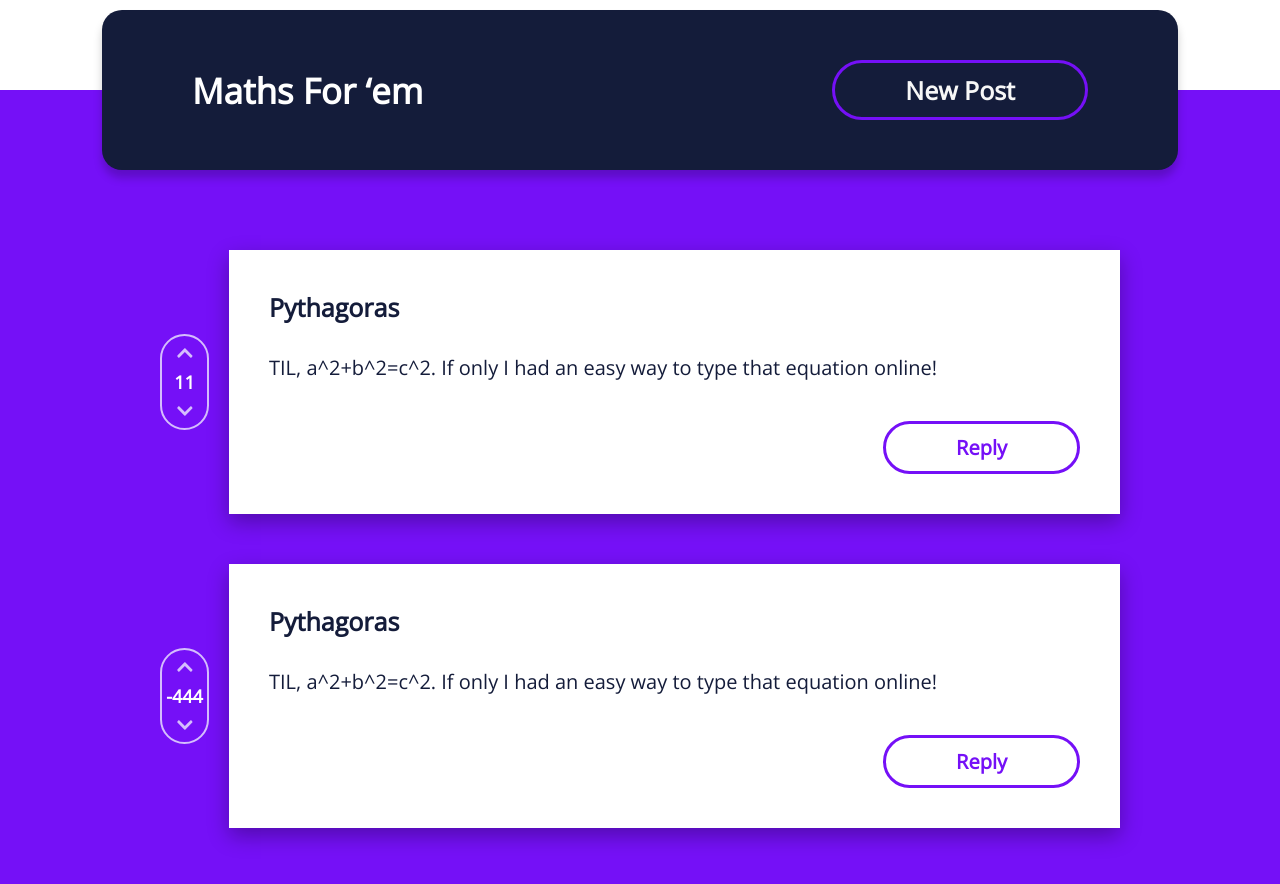
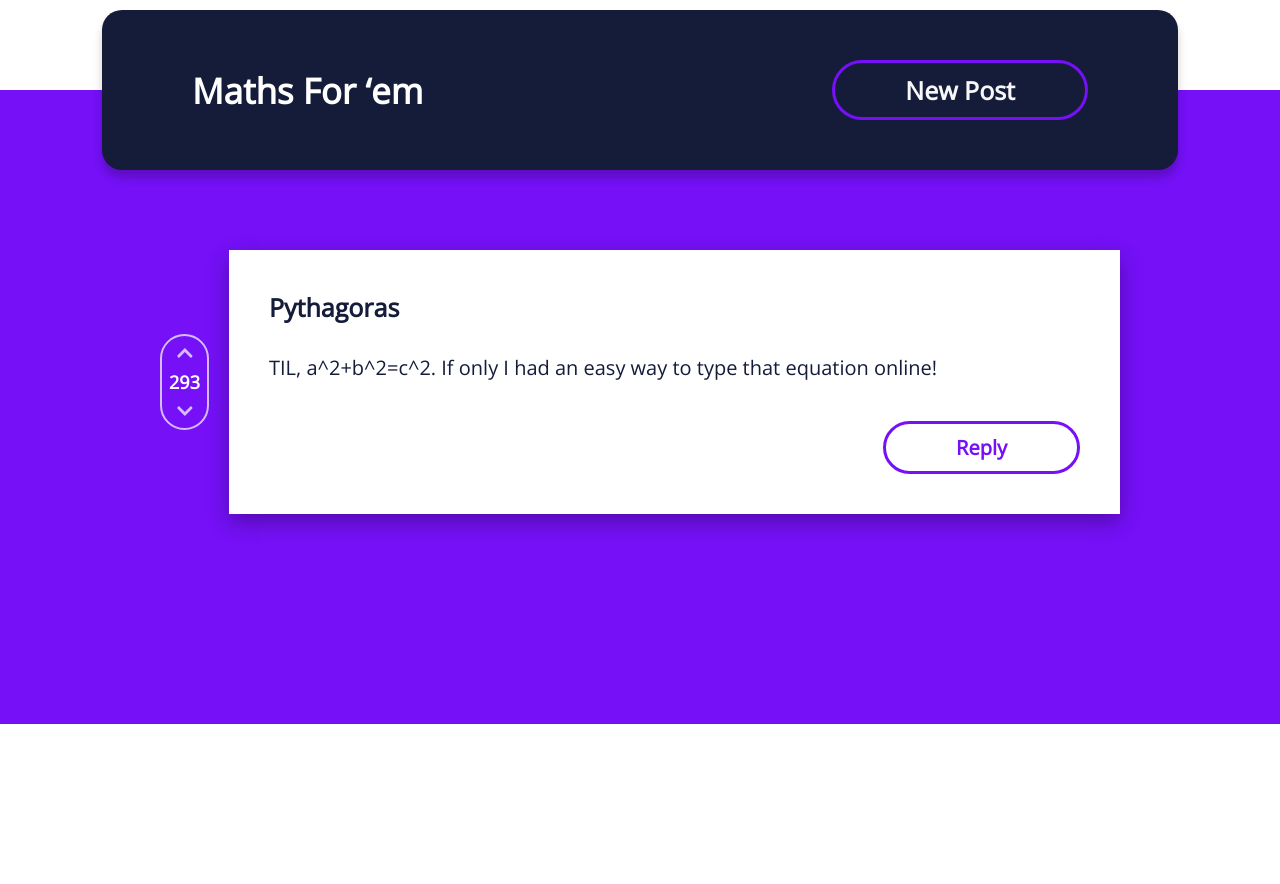
Before and after one commit to lswifty2017/maths-for-em, a React (Create React App) app: page / in a window 1280 px wide. Shown: the top 884 px of the page. After the commit the page ends 800 px from the top, so only its background shows below. Built offline with nearby package versions, Linux system fonts and the light colour scheme.

Commit message:
State transferred from App parent to child as props

```diff
--- a/src/App.js
+++ b/src/App.js
@@ -1,13 +1,24 @@
-import React from "react";
+import React, { useState } from "react";
 import Header from "./components/header/header";
 import Layout from "./components/layout/layout";
 import PostsContainer from "./components/postsContainer/postsContainer";
 
 function App() {
+  const testPost = {
+    id: 0,
+    pseudonym: "Pythagoras",
+    content:
+      "TIL, a^2+b^2=c^2. If only I had an easy way to type that equation online!",
+    votes: 293
+  };
+
+  const [posts, setPosts] = useState([testPost]);
+  const [id, setId] = useState(1);
+
   return (
     <Layout>
-      <Header />
-      <PostsContainer />
+      <Header postsState={{ posts, setPosts, id, setId }} />
+      <PostsContainer postsState={{ posts, setPosts, id, setId }} />
     </Layout>
   );
 }
--- a/src/components/header/header.js
+++ b/src/components/header/header.js
@@ -3,7 +3,7 @@ import Button from "../button/button";
 import ModalForm from "../modalForm/modalForm";
 import "./header.scss";
 
-const Header = () => {
+const Header = ({ postsState }) => {
   const [isOpen, setIsOpen] = useState(false);
 
   const toggleModal = () => {
@@ -15,7 +15,11 @@ const Header = () => {
       <div className="header__title">Maths For ‘em</div>
       <div className="header__button">
         <Button text="New Post" borderColor="purple" onClick={toggleModal} />
-        <ModalForm isOpen={isOpen} toggleFn={toggleModal}></ModalForm>
+        <ModalForm
+          isOpen={isOpen}
+          toggleFn={toggleModal}
+          postsState={postsState}
+        ></ModalForm>
       </div>
     </div>
   );
--- a/src/components/modalForm/modalForm.js
+++ b/src/components/modalForm/modalForm.js
@@ -3,10 +3,9 @@ import Modal from "react-modal";
 import Button from "../button/button";
 import "./modalForm.scss";
 
-const ModalForm = ({ isOpen = false, toggleFn }) => {
+const ModalForm = ({ isOpen = false, toggleFn, postsState = {} }) => {
   const [content, setContentState] = useState("");
   const [pseudonym, setPseudonymState] = useState("");
-  const [votes, setVotesState] = useState(0);
 
   const handleContentChange = event => {
     setContentState(event.target.value);
@@ -14,6 +13,22 @@ const ModalForm = ({ isOpen = false, toggleFn }) => {
 
   const handlePseudonymChange = event => {
     setPseudonymState(event.target.value);
+  };
+
+  const postContent = ({ setPosts, posts, id, setId }) => {
+    setPosts([
+      ...posts,
+      {
+        id,
+        content,
+        pseudonym,
+        votes: 0
+      }
+    ]);
+    setId((id += 1));
+    setContentState("");
+    setPseudonymState("");
+    toggleFn();
   };
 
   const customStyles = {
@@ -83,7 +98,10 @@ const ModalForm = ({ isOpen = false, toggleFn }) => {
               text="Post"
               bgColor="purple"
               borderColor="purple"
-              onClick={() => alert(`${content} by ${pseudonym}`)}
+              onClick={event => {
+                event.preventDefault();
+                postContent(postsState);
+              }}
             ></Button>
           </div>
         </form>
--- a/src/components/postsContainer/postsContainer.js
+++ b/src/components/postsContainer/postsContainer.js
@@ -2,19 +2,20 @@ import React from "react";
 import Post from "../post/post";
 import "./postsContainer.scss";
 
-const PostsContainer = () => {
+const PostsContainer = ({ postsState }) => {
   return (
     <div className="postsContainer">
-      <Post
-        pseudonym="Pythagoras"
-        content="TIL, a^2+b^2=c^2. If only I had an easy way to type that equation online!"
-        votes={11}
-      />
-      <Post
-        pseudonym="Pythagoras"
-        content="TIL, a^2+b^2=c^2. If only I had an easy way to type that equation online!"
-        votes={-444}
-      />
+      {postsState.posts.map(({ id, pseudonym, content, votes }) => {
+        return (
+          <Post
+            key={id}
+            id={id}
+            pseudonym={pseudonym}
+            content={content}
+            votes={votes}
+          />
+        );
+      })}
     </div>
   );
 };
```
Also changed, not shown: src/store/postsStore.js (added, +14 -0 lines).
